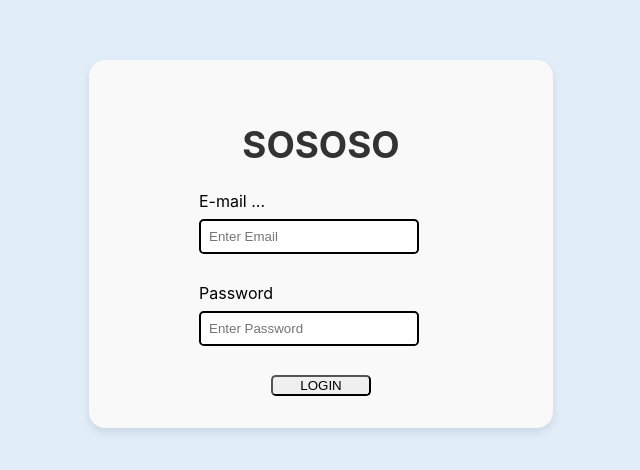
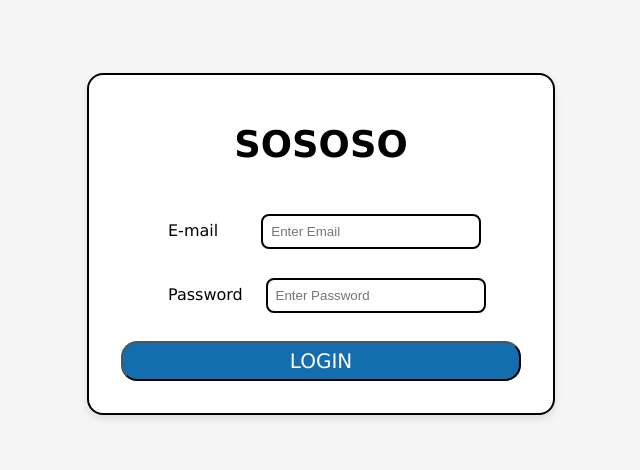
Before and after one commit to CSID-DGU/2024-1-SCS4031-01-sososo-3, a React (Create React App) app in the folder frontend/: page /login in a window 1280 px wide. Shown: the part 156-626 px from the top of the page, without its empty margins (319-959 px from the left). Built offline with nearby package versions, Linux system fonts and the light colour scheme.

Commit message:
[PSJ]fix_login UI

```diff
--- a/frontend/src/App.css
+++ b/frontend/src/App.css
@@ -802,7 +802,7 @@ border-color: #2B90D9;
 /* 로그인 페이지 */
 
 .app {
-  background-color: #e1eefa;
+  background-color: #F5F5F5;
   display: flex;
   font-family: -apple-system, BlinkMacSystemFont, "Segoe UI", Roboto, "Helvetica Neue", Arial, sans-serif;
   justify-content: center;
@@ -811,7 +811,7 @@ border-color: #2B90D9;
 }
 
 .login-container {
-  background-color: #f9f9f9; /* 배경색 변경 */
+  background-color: #ffffff; /* 배경색 변경 */
   padding: 2rem;
   border-radius: 1rem;
   box-shadow: 0 4px 8px rgba(0, 0, 0, 0.1);
@@ -820,49 +820,71 @@ border-color: #2B90D9;
   display: flex;
   flex-direction: column;
   align-items: center;
+  border: 2px solid; /* 테두리 두께와 스타일 설정 */
+  border-color: #000; /* 테두리 색상 설정 */
+  justify-content: center; /* 수직 중앙 정렬 추가 */
 }
 
-
 .login-container h2 {
-  margin-bottom: 1.5rem;
+  margin-top: 1rem;
+  margin-bottom: 3rem;
   font-size: 2.3rem;
-  color: #333;
+  color: #000000;
+  font-family: 'Lucida Sans', 'Lucida Sans Regular', 'Lucida Grande', 'Lucida Sans Unicode', Geneva, Verdana, sans-serif;
 }
 
 .login-container .form-group {
   margin-bottom: 1.8rem;
-  width: 100%;
-  justify-content: center;
-  margin: auto;
+  width: 110%;
+  display: inline-block;
+  margin-left: 25px;
+  margin-right: 25px;
+  text-align: left;
+  color: #000000;
+  font-family: 'Lucida Sans', 'Lucida Sans Regular', 'Lucida Grande', 'Lucida Sans Unicode', Geneva, Verdana, sans-serif;
 }
 
 .login-container .form-group label {
-  margin-bottom: 0.5rem;
-  display: block;
+  margin-bottom: 0;
+  flex: 2; /* 레이블이 공간을 차지하도록 설정 */
+  text-align: right; /* 레이블 텍스트를 오른쪽 정렬 */
+  padding-right: 0.8rem; /* 입력 필드와의 간격 추가 */
+  align-items: center;
+  margin-left: 5%;
+  color: #000000;
+}
 
+.form-group label span{
+  color: #ffffff;
 }
 
 .login-container .form-control {
-  margin-bottom: 1.8rem;
-  width: 200px;
-  border-radius: 0.3rem;
+  flex: 3; /* 입력 필드가 공간을 더 차지하도록 설정 */
+  border-radius: 0.5rem;
 }
 
+
+
 .login-container .login-button {
-  width: 100px;
-  display: flex; /* 수평 중앙 정렬을 위해 flex 사용 */
-  justify-content: center; /* 가로 방향으로 가운데 정렬 */
-  margin: auto; /* 수직 정렬을 위해 margin을 auto로 설정 */
-  border-radius: 0.3rem;
+  width: 100%; /* 원래대로 유지 */
+  height: 40px; /* 수정 */
+  display: flex;
+  justify-content: center;
+  align-items: center; /* 추가 */
+  border-radius: 1rem;
+  background-color: #146DAE;
+  color: white;
+  font-family: 'Lucida Sans', 'Lucida Sans Regular', 'Lucida Grande', 'Lucida Sans Unicode', Geneva, Verdana, sans-serif;
+  font-size: 20px;
 }
 
 .login-container .login-button:hover {
-  background-color: #f0cccc;
+  background-color: #F16906;
 }
 
 .login-container p {
   margin-top: 1rem;
   font-size: 1rem;
-  color: #666;
+  color: #666666;
   text-align: center;
 }
```
